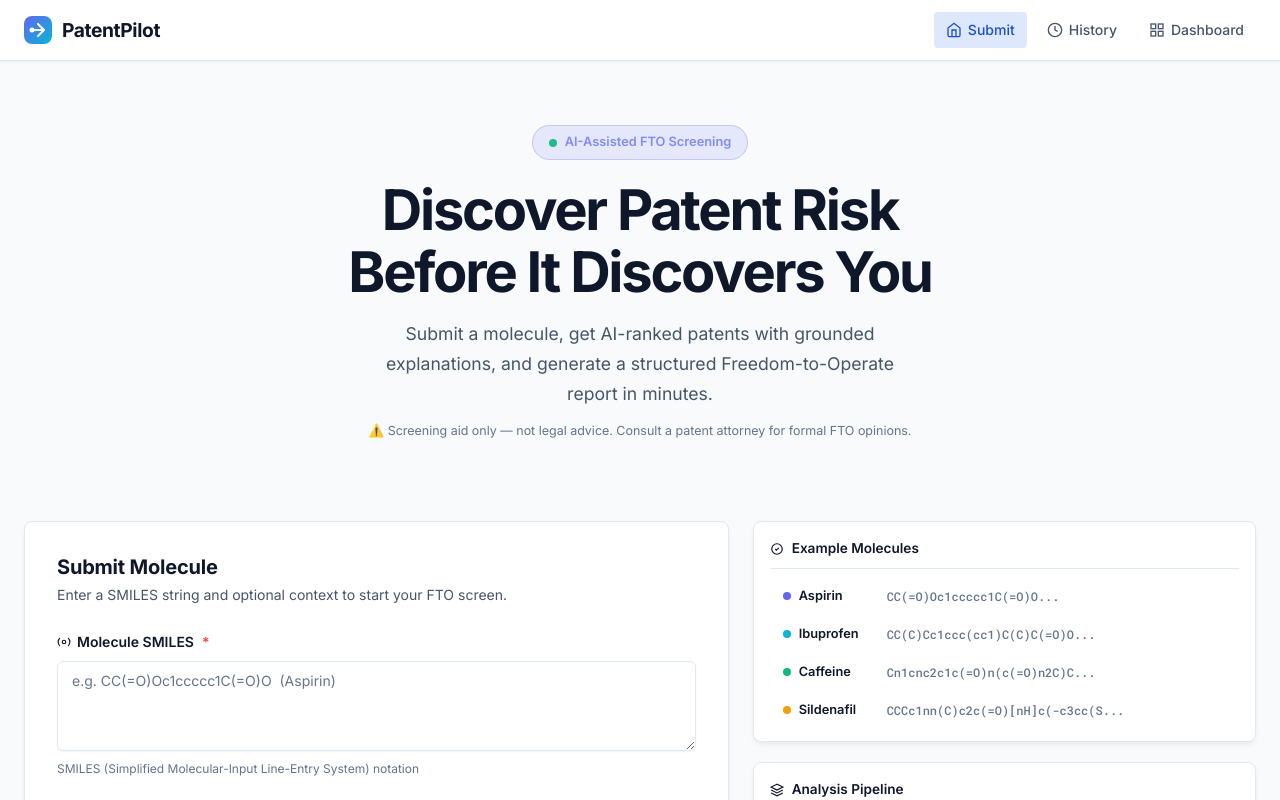
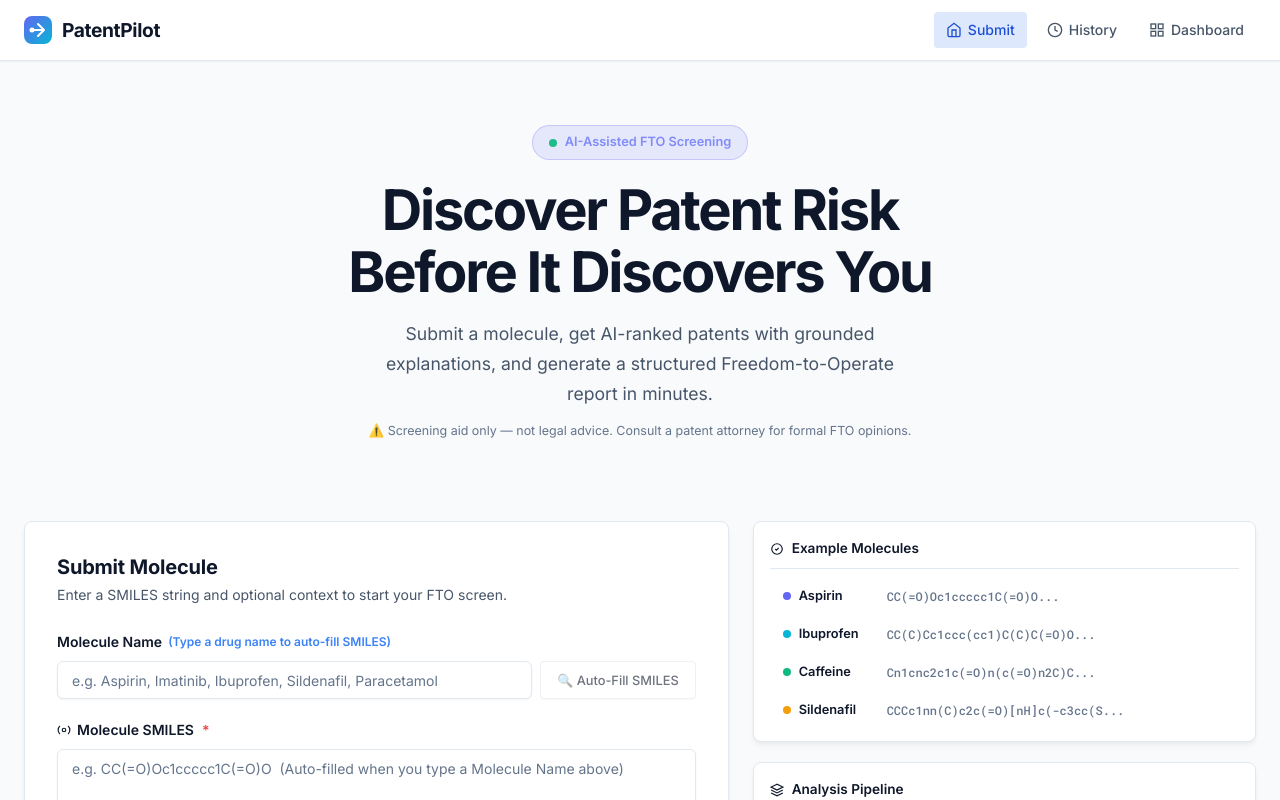
Before and after one commit to SaiPavan-28/PatentPilot, a React (Vite) app in the folder frontend/: page / in a window 1280 px wide. Shown: the top 800 px of the page. Built offline with nearby package versions, Linux system fonts and the light colour scheme.

Commit message:
Feature: Automatic SMILES resolution from Molecule Name via PubChem API

```diff
--- a/frontend/src/pages/HomePage.tsx
+++ b/frontend/src/pages/HomePage.tsx
@@ -23,9 +23,30 @@ export default function HomePage() {
   const [validation, setValidation] = useState<any>(null);
   const [validating, setValidating] = useState(false);
   const [submitting, setSubmitting] = useState(false);
+  const [lookingUpName, setLookingUpName] = useState(false);
+  const [autoFilledNotice, setAutoFilledNotice] = useState('');
   const [error, setError] = useState('');
 
   const debouncedSmiles = useDebounce(smiles, 600);
+  const debouncedMoleculeName = useDebounce(moleculeName, 600);
+
+  // Auto-lookup SMILES from Molecule Name
+  useEffect(() => {
+    const trimmedName = debouncedMoleculeName.trim();
+    if (!trimmedName || trimmedName.length < 2) return;
+
+    // Only auto-fill if smiles is empty or was previously auto-filled
+    setLookingUpName(true);
+    api.nameToSmiles(trimmedName)
+      .then(res => {
+        if (res.found && res.smiles) {
+          setSmiles(res.smiles);
+          setAutoFilledNotice(`✨ Auto-populated SMILES from PubChem for "${trimmedName}"`);
+        }
+      })
+      .catch(() => {})
+      .finally(() => setLookingUpName(false));
+  }, [debouncedMoleculeName]);
 
   // Auto-validate on SMILES change
   useEffect(() => {
@@ -36,6 +57,25 @@ export default function HomePage() {
       .catch(() => setValidation({ valid: false, error: 'Validation failed' }))
       .finally(() => setValidating(false));
   }, [debouncedSmiles]);
+
+  const handleManualNameLookup = async () => {
+    if (!moleculeName.trim()) return;
+    setLookingUpName(true);
+    setAutoFilledNotice('');
+    try {
+      const res = await api.nameToSmiles(moleculeName.strip ? moleculeName.trim() : moleculeName);
+      if (res.found && res.smiles) {
+        setSmiles(res.smiles);
+        setAutoFilledNotice(`✨ Found & filled SMILES for "${moleculeName}"`);
+      } else {
+        setError(`Could not find SMILES for "${moleculeName}". Please paste SMILES manually.`);
+      }
+    } catch (err: any) {
+      setError('Name lookup failed');
+    } finally {
+      setLookingUpName(false);
+    }
+  };
 
   const handleSubmit = async (e: React.FormEvent) => {
     e.preventDefault();
@@ -59,7 +99,9 @@ export default function HomePage() {
     setTarget(exTarget);
     setIndication(exIndication);
     setMoleculeName(exName);
+    setAutoFilledNotice('');
   };
+
 
   return (
     <div className="animate-fadeInUp">
@@ -90,6 +132,36 @@ export default function HomePage() {
           </div>
 
           <form onSubmit={handleSubmit} style={{ display: 'flex', flexDirection: 'column', gap: '1.25rem' }}>
+            {/* Molecule name (Type name to auto-fill SMILES) */}
+            <div className="form-group">
+              <label className="form-label" htmlFor="name-input">
+                Molecule Name <span style={{ color: 'var(--color-primary-light)', fontSize: '0.75rem', fontWeight: 600 }}>(Type a drug name to auto-fill SMILES)</span>
+              </label>
+              <div style={{ display: 'flex', gap: '0.5rem' }}>
+                <input
+                  id="name-input"
+                  className="form-input"
+                  placeholder="e.g. Aspirin, Imatinib, Ibuprofen, Sildenafil, Paracetamol"
+                  value={moleculeName}
+                  onChange={e => {
+                    setMoleculeName(e.target.value);
+                    setAutoFilledNotice('');
+                  }}
+                />
+                <button
+                  type="button"
+                  className="btn btn-secondary btn-sm"
+                  onClick={handleManualNameLookup}
+                  disabled={lookingUpName || !moleculeName.trim()}
+                  style={{ flexShrink: 0, padding: '0 1rem' }}
+                >
+                  {lookingUpName ? <div className="spinner spinner-sm" /> : '🔍 Auto-Fill SMILES'}
+                </button>
+              </div>
+              {lookingUpName && <span className="form-hint" style={{ color: 'var(--color-primary-light)', display: 'flex', alignItems: 'center', gap: 6 }}><div className="spinner" style={{ width: 14, height: 14 }} /> Looking up SMILES for "{moleculeName}" in PubChem...</span>}
+              {autoFilledNotice && <span className="form-success" style={{ fontWeight: 700 }}>{autoFilledNotice}</span>}
+            </div>
+
             {/* SMILES */}
             <div className="form-group">
               <label className="form-label" htmlFor="smiles-input">
@@ -99,14 +171,14 @@ export default function HomePage() {
               <textarea
                 id="smiles-input"
                 className={`form-input form-textarea ${validation ? (validation.valid ? 'success' : 'error') : ''}`}
-                placeholder="e.g. CC(=O)Oc1ccccc1C(=O)O  (Aspirin)"
+                placeholder="e.g. CC(=O)Oc1ccccc1C(=O)O  (Auto-filled when you type a Molecule Name above)"
                 value={smiles}
-                onChange={e => setSmiles(e.target.value)}
+                onChange={e => { setSmiles(e.target.value); setAutoFilledNotice(''); }}
                 rows={3}
                 style={{ minHeight: 90 }}
                 required
               />
-              {validating && <span className="form-hint" style={{ display: 'flex', alignItems: 'center', gap: 6 }}><div className="spinner" style={{ width: 14, height: 14 }} /> Validating...</span>}
+              {validating && <span className="form-hint" style={{ display: 'flex', alignItems: 'center', gap: 6 }}><div className="spinner" style={{ width: 14, height: 14 }} /> Validating SMILES structure...</span>}
               {!validating && validation && validation.valid && (
                 <span className="form-success">
                   ✓ Valid SMILES
@@ -117,16 +189,9 @@ export default function HomePage() {
               {!validating && validation && !validation.valid && (
                 <span className="form-error">✗ {validation.error}</span>
               )}
-              <span className="form-hint">SMILES (Simplified Molecular-Input Line-Entry System) notation</span>
+              <span className="form-hint">Auto-filled from Molecule Name above, or edit/paste SMILES manually</span>
             </div>
 
-            {/* Molecule name */}
-            <div className="form-group">
-              <label className="form-label" htmlFor="name-input">
-                Molecule Name <span className="optional">(optional)</span>
-              </label>
-              <input id="name-input" className="form-input" placeholder="e.g. Aspirin, Compound-X" value={moleculeName} onChange={e => setMoleculeName(e.target.value)} />
-            </div>
 
             <div style={{ display: 'grid', gridTemplateColumns: '1fr 1fr', gap: '1rem' }}>
               {/* Target */}
--- a/frontend/src/services/api.ts
+++ b/frontend/src/services/api.ts
@@ -182,6 +182,10 @@ export const api = {
       body: JSON.stringify(data),
     }),
 
+  nameToSmiles: (name: string) =>
+    request<{ name: string; title?: string; smiles: string | null; found: boolean }>(`/molecule/name-to-smiles?name=${encodeURIComponent(name)}`),
+
+
 
   // Patents
   getPatents: (analysisId: string, params?: Record<string, string>) => {
```
Also changed, not shown: 1 other file (tests, documents, lock files or other folders).
